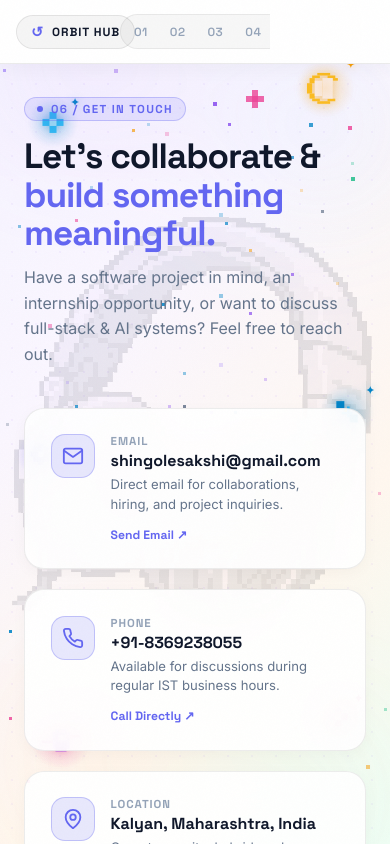
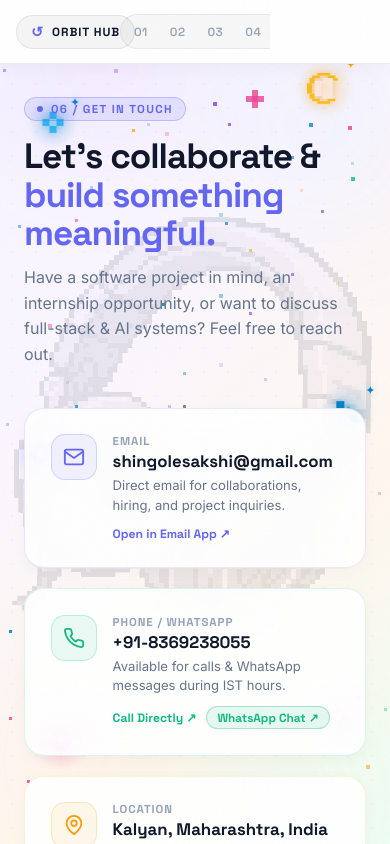
Before and after one commit to sakshi1013-coder/portfolio--hackathon, a Next.js app: page /contact in a window 390 px wide. Built offline with nearby package versions, Linux system fonts and the light colour scheme; a web font is replaced by a local one.

Commit message:
feat: make contact cards and quick message form launch email and phone apps directly

```diff
--- a/src/components/sections/ContactSection.tsx
+++ b/src/components/sections/ContactSection.tsx
@@ -64,23 +64,27 @@ const contactInfo = [
     value: 'shingolesakshi@gmail.com',
     href: 'mailto:shingolesakshi@gmail.com',
     desc: 'Direct email for collaborations, hiring, and project inquiries.',
-    action: 'Send Email ↗',
+    action: 'Open in Email App ↗',
+    color: '#6366F1',
   },
   {
     Icon: PhoneIcon,
-    label: 'Phone',
+    label: 'Phone / WhatsApp',
     value: '+91-8369238055',
     href: 'tel:+918369238055',
-    desc: 'Available for discussions during regular IST business hours.',
+    whatsappHref: 'https://wa.me/918369238055?text=Hi%20Sakshi,%20I%20saw%20your%20portfolio!',
+    desc: 'Available for calls & WhatsApp messages during IST hours.',
     action: 'Call Directly ↗',
+    color: '#10B981',
   },
   {
     Icon: MapPinIcon,
     label: 'Location',
     value: 'Kalyan, Maharashtra, India',
-    href: null,
+    href: 'https://maps.google.com/?q=Kalyan,+Maharashtra,+India',
     desc: 'Open to on-site, hybrid, and worldwide remote opportunities.',
-    action: 'IST (UTC+5:30)',
+    action: 'View on Google Maps ↗',
+    color: '#F59E0B',
   },
 ];
 
@@ -127,9 +131,28 @@ export default function ContactSection() {
   const [submitted, setSubmitted] = useState(false);
   const [formData, setFormData] = useState({ name: '', email: '', subject: '', message: '' });
 
+  const getMailtoUrl = () => {
+    const subject = encodeURIComponent(formData.subject.trim() || `Portfolio Message from ${formData.name.trim()}`);
+    const body = encodeURIComponent(
+      `Hello Sakshi,\n\n${formData.message.trim()}\n\n---\nSender Information:\nName: ${formData.name.trim()}\nEmail: ${formData.email.trim()}`
+    );
+    return `mailto:shingolesakshi@gmail.com?subject=${subject}&body=${body}`;
+  };
+
+  const getGmailWebUrl = () => {
+    const subject = encodeURIComponent(formData.subject.trim() || `Portfolio Message from ${formData.name.trim()}`);
+    const body = encodeURIComponent(
+      `Hello Sakshi,\n\n${formData.message.trim()}\n\n---\nSender Information:\nName: ${formData.name.trim()}\nEmail: ${formData.email.trim()}`
+    );
+    return `https://mail.google.com/mail/?view=cm&fs=1&to=shingolesakshi@gmail.com&su=${subject}&body=${body}`;
+  };
+
   const handleSubmit = (e: React.FormEvent) => {
     e.preventDefault();
-    if (!formData.name || !formData.email || !formData.message) return;
+    if (!formData.name.trim() || !formData.email.trim() || !formData.message.trim()) return;
+
+    // Automatically trigger native email client in app
+    window.location.href = getMailtoUrl();
     setSubmitted(true);
   };
 
@@ -200,11 +223,16 @@ export default function ContactSection() {
           {contactInfo.map((info) => {
             const Icon = info.Icon;
             return (
-              <div
+              <motion.a
                 key={info.label}
+                href={info.href || '#'}
+                target={info.href?.startsWith('http') ? '_blank' : '_self'}
+                rel={info.href?.startsWith('http') ? 'noopener noreferrer' : undefined}
+                whileHover={{ y: -4, scale: 1.01 }}
+                whileTap={{ scale: 0.98 }}
                 style={{
                   background: 'rgba(255, 255, 255, 0.92)',
-                  border: '1px solid rgba(0, 0, 0, 0.07)',
+                  border: `1.5px solid ${info.color}25`,
                   borderRadius: 20,
                   padding: '1.6rem',
                   boxShadow: '0 4px 16px rgba(0, 0, 0, 0.03)',
@@ -212,58 +240,81 @@ export default function ContactSection() {
                   display: 'flex',
                   alignItems: 'flex-start',
                   gap: 16,
+                  textDecoration: 'none',
+                  color: 'inherit',
+                  cursor: info.href ? 'pointer' : 'default',
+                  transition: 'border-color 0.2s ease, box-shadow 0.2s ease',
                 }}
               >
                 <div
                   style={{
-                    width: 44,
-                    height: 44,
+                    width: 46,
+                    height: 46,
                     borderRadius: 14,
-                    background: 'rgba(99, 102, 241, 0.15)',
-                    border: '1px solid rgba(99, 102, 241, 0.3)',
+                    background: `${info.color}15`,
+                    border: `1px solid ${info.color}35`,
                     display: 'flex',
                     alignItems: 'center',
                     justifyContent: 'center',
                     flexShrink: 0,
                   }}
                 >
-                  <Icon c="#6366F1" s={22} />
+                  <Icon c={info.color} s={22} />
                 </div>
 
                 <div style={{ flex: 1 }}>
                   <div style={{ fontFamily: 'var(--font-space-grotesk)', fontSize: '0.72rem', fontWeight: 700, color: '#94A3B8', textTransform: 'uppercase', letterSpacing: '0.08em', marginBottom: 2 }}>
                     {info.label}
                   </div>
-                  <div style={{ fontFamily: 'var(--font-space-grotesk)', fontSize: '1rem', fontWeight: 800, color: '#0F172A', marginBottom: 4 }}>
+                  <div style={{ fontFamily: 'var(--font-space-grotesk)', fontSize: '1.05rem', fontWeight: 800, color: '#0F172A', marginBottom: 4 }}>
                     {info.value}
                   </div>
-                  <p style={{ fontFamily: 'var(--font-inter)', fontSize: '0.82rem', color: '#64748B', lineHeight: 1.5, marginBottom: 8 }}>
+                  <p style={{ fontFamily: 'var(--font-inter)', fontSize: '0.82rem', color: '#64748B', lineHeight: 1.5, marginBottom: 10 }}>
                     {info.desc}
                   </p>
 
-                  {info.href ? (
-                    <a
-                      href={info.href}
+                  <div style={{ display: 'flex', alignItems: 'center', gap: 10, flexWrap: 'wrap' }}>
+                    <span
                       style={{
                         fontFamily: 'var(--font-space-grotesk)',
                         fontSize: '0.76rem',
                         fontWeight: 700,
-                        color: '#6366F1',
-                        textDecoration: 'none',
+                        color: info.color,
                         display: 'inline-flex',
                         alignItems: 'center',
                         gap: 4,
                       }}
                     >
                       {info.action}
-                    </a>
-                  ) : (
-                    <span style={{ fontFamily: 'var(--font-space-grotesk)', fontSize: '0.74rem', fontWeight: 600, color: '#94A3B8' }}>
-                      {info.action}
                     </span>
-                  )}
+
+                    {info.whatsappHref && (
+                      <a
+                        href={info.whatsappHref}
+                        target="_blank"
+                        rel="noopener noreferrer"
+                        onClick={(e) => e.stopPropagation()}
+                        style={{
+                          fontFamily: 'var(--font-space-grotesk)',
+                          fontSize: '0.74rem',
+                          fontWeight: 700,
+                          color: '#10B981',
+                          background: 'rgba(16, 185, 129, 0.1)',
+                          border: '1px solid rgba(16, 185, 129, 0.3)',
+                          borderRadius: 100,
+                          padding: '3px 10px',
+                          textDecoration: 'none',
+                          display: 'inline-flex',
+                          alignItems: 'center',
+                          gap: 4,
+                        }}
+                      >
+                        WhatsApp Chat ↗
+                      </a>
+                    )}
+                  </div>
                 </div>
-              </div>
+              </motion.a>
             );
           })}
 
@@ -342,10 +393,10 @@ export default function ContactSection() {
               marginBottom: 6,
             }}
           >
-            Send a Quick Message
+            Send a Direct Message
           </h2>
           <p style={{ fontFamily: 'var(--font-inter)', fontSize: '0.88rem', color: '#64748B', marginBottom: '1.5rem' }}>
-            I typically respond within 24 hours.
+            Clicking send will automatically open your email app with your message pre-populated.
           </p>
 
           {submitted ? (
@@ -355,36 +406,85 @@ export default function ContactSection() {
                 textAlign: 'center',
                 background: 'rgba(16, 185, 129, 0.08)',
                 border: '1px solid rgba(16, 185, 129, 0.3)',
-                borderRadius: 16,
+                borderRadius: 20,
               }}
             >
               <div style={{ display: 'flex', justifyContent: 'center', marginBottom: 14 }}>
-                <CheckCircleIcon c="#10B981" s={48} />
+                <CheckCircleIcon c="#10B981" s={52} />
               </div>
-              <h3 style={{ fontFamily: 'var(--font-space-grotesk)', fontSize: '1.2rem', fontWeight: 800, color: '#065F46', marginBottom: 6 }}>
-                Message Sent Successfully!
+              <h3 style={{ fontFamily: 'var(--font-space-grotesk)', fontSize: '1.25rem', fontWeight: 800, color: '#065F46', marginBottom: 6 }}>
+                Message Prepared & Ready!
               </h3>
-              <p style={{ fontFamily: 'var(--font-inter)', fontSize: '0.88rem', color: '#047857', lineHeight: 1.6, maxWidth: 360, margin: '0 auto 1.5rem' }}>
-                Thank you for reaching out, {formData.name}. I will get back to you at {formData.email} shortly.
+              <p style={{ fontFamily: 'var(--font-inter)', fontSize: '0.9rem', color: '#047857', lineHeight: 1.6, maxWidth: 420, margin: '0 auto 1.5rem' }}>
+                Your email app has been triggered. You can also use the buttons below to open directly in your preferred client:
               </p>
+
+              <div style={{ display: 'flex', flexDirection: 'column', gap: 10, maxWidth: 320, margin: '0 auto 1.5rem' }}>
+                <a
+                  href={getMailtoUrl()}
+                  style={{
+                    padding: '11px 18px',
+                    background: '#6366F1',
+                    color: '#FFFFFF',
+                    borderRadius: 12,
+                    fontFamily: 'var(--font-space-grotesk)',
+                    fontSize: '0.82rem',
+                    fontWeight: 700,
+                    textDecoration: 'none',
+                    display: 'flex',
+                    alignItems: 'center',
+                    justifyContent: 'center',
+                    gap: 8,
+                    boxShadow: '0 4px 14px rgba(99, 102, 241, 0.3)',
+                  }}
+                >
+                  <MailIcon c="#FFFFFF" s={18} />
+                  <span>Open in Mail App ↗</span>
+                </a>
+
+                <a
+                  href={getGmailWebUrl()}
+                  target="_blank"
+                  rel="noopener noreferrer"
+                  style={{
+                    padding: '11px 18px',
+                    background: '#FFFFFF',
+                    color: '#0F172A',
+                    border: '1px solid #CBD5E1',
+                    borderRadius: 12,
+                    fontFamily: 'var(--font-space-grotesk)',
+                    fontSize: '0.82rem',
+                    fontWeight: 700,
+                    textDecoration: 'none',
+                    display: 'flex',
+                    alignItems: 'center',
+                    justifyContent: 'center',
+                    gap: 8,
+                    boxShadow: '0 2px 8px rgba(0, 0, 0, 0.04)',
+                  }}
+                >
+                  <span>Open in Gmail Web ↗</span>
+                </a>
+              </div>
+
               <button
                 onClick={() => {
                   setSubmitted(false);
                   setFormData({ name: '', email: '', subject: '', message: '' });
                 }}
                 style={{
-                  padding: '8px 18px',
-                  background: '#10B981',
-                  color: '#FFFFFF',
+                  padding: '6px 14px',
+                  background: 'transparent',
+                  color: '#059669',
                   border: 'none',
-                  borderRadius: 100,
                   fontFamily: 'var(--font-space-grotesk)',
-                  fontSize: '0.78rem',
+                  fontSize: '0.8rem',
                   fontWeight: 700,
                   cursor: 'pointer',
+                  textDecoration: 'underline',
                 }}
               >
-                Send Another Message
+                ← Write Another Message
               </button>
             </div>
           ) : (
@@ -448,7 +548,7 @@ export default function ContactSection() {
                 </label>
                 <input
                   type="text"
-                  placeholder="e.g. Project Opportunity / Collaboration"
+                  placeholder="e.g. Full-Stack Project Collaboration / Internship"
                   value={formData.subject}
                   onChange={(e) => setFormData({ ...formData, subject: e.target.value })}
                   style={{
@@ -514,7 +614,7 @@ export default function ContactSection() {
                 onMouseEnter={(e) => (e.currentTarget.style.transform = 'translateY(-2px)')}
                 onMouseLeave={(e) => (e.currentTarget.style.transform = 'translateY(0)')}
               >
-                SEND MESSAGE →
+                OPEN IN EMAIL APP & SEND →
               </button>
             </form>
           )}
```
